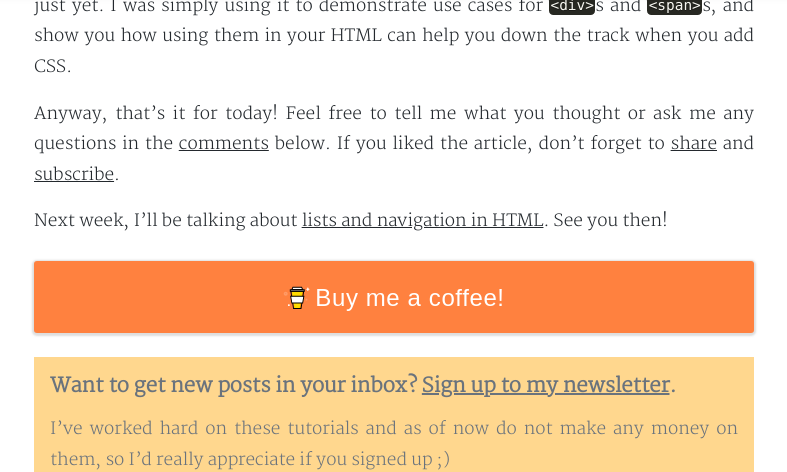
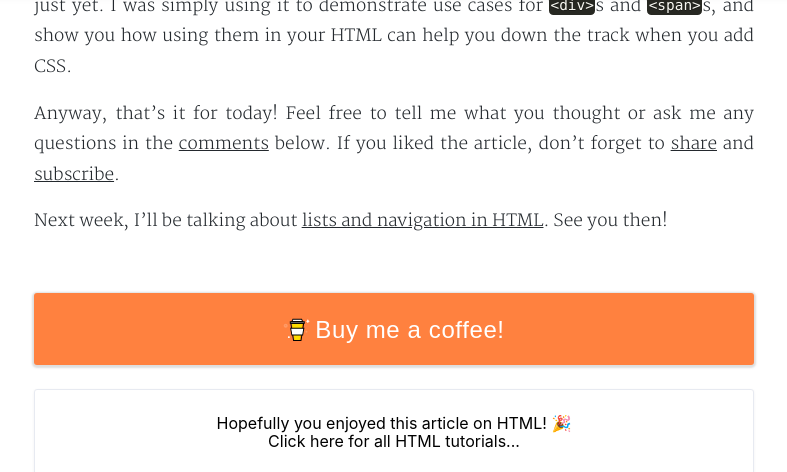
Before and after one commit to Booligoosh/codetheweb.blog, a Jekyll site: the page built from _posts/2017-10-22-wrapping-and-grouping-elements.md, in a window 1280 px wide and 1400 px high, scrolled down 4280 px. Shown: the top 472 px of the window, without its empty margins (246-1033 px from the left). Built offline with Jekyll 4.4.1, drawn with Linux system fonts in a browser that asks for light colours; nearby versions of some CDN libraries; some web fonts are replaced; comment, search, counter and statistics services are not loaded; a style sheet for code colours, icons or effects is not loaded; some of the changed text lies outside the part shown; grey boxes are pictures that could not be loaded.

Commit message:
Added HTML guide promo to bottom of posts

```diff
--- a/_layouts/post.html
+++ b/_layouts/post.html
@@ -62,17 +62,22 @@
             <br>
             {% endif %}
             {{ page.content }}
+        </article>
+        <section class="after-post">
             {% include bmc.html %}
-            <blockquote class="newsletter">
-                <h3 id="want-to-get-new-posts-in-your-inbox-sign-up-to-my-newsletter">Want to get new posts in your inbox? <a href="/newsletter">Sign up to my newsletter</a>.</h3>
-                <p>I’ve worked hard on these tutorials and as of now do not make any money on them, so I’d really appreciate if you signed up ;)</p>
-            </blockquote>
             {% capture tags_str %}{{ page.tags  | join: "," }}{% endcapture %}
             {% unless tags_str contains "Other" %}
             {% capture lang %}{% if tags_str contains "JavaScript" %}JavaScript{% elsif tags_str contains "CSS" %}CSS{% elsif tags_str contains "HTML" %}HTML{% endif %}{% endcapture %}
             <a href="/learn/{{lang | downcase}}" style="text-decoration: none"><div class="learn-link-post lang card-style"><span class="learn-link-home-title">Hopefully you enjoyed this article on {{lang}}! &#127881;<br>Click here for all {{lang}} tutorials...</span></div></a>
             {% endunless %}
-        </article>
+            <!-- <blockquote class="newsletter">
+                <h3 id="want-to-get-new-posts-in-your-inbox-sign-up-to-my-newsletter">Want to get new posts in your inbox? <a href="/newsletter">Sign up to my newsletter</a>.</h3>
+                <p>I’ve worked hard on these tutorials and as of now do not make any money on them, so I’d really appreciate if you signed up ;)</p>
+            </blockquote> -->
+            <div class="freebie-hero promo">
+                {% include guide-to-learning-html-freebie-hero.html %}
+            </div>
+        </section>
         <!--<a href="{{site.newsletter}}" class="btn subscribe-btn">Subscribe</a>-->
         {% if site.social-share %}
         {% include share.html %}
--- a/assets/css/style.scss
+++ b/assets/css/style.scss
@@ -945,6 +945,7 @@
 /* MY BMC CODE */
 .bmc-button {
     display: block !important;
+    box-sizing: border-box;
     width: max-content;
     margin: 1em auto !important;
     width: 100%;
@@ -1111,16 +1112,22 @@
     text-align: center;
 }
 
-body.home .freebie-hero {
+.freebie-hero.promo {
     padding: 1rem 0;
     margin-bottom: 32px !important;
     height: auto !important;
 }
-body.home .freebie-hero > *:first-child {
+.freebie-hero.promo > *:first-child {
     width: calc(695px * 0.8);
 }
-body.home .freebie-hero img {
+.freebie-hero.promo img {
     height: 20rem;
+}
+/* End freebie stuff */
+
+.after-post {
+    width: 720px;
+    margin: 0 auto;
 }
 
 /*.home-banner.post-pattern-circuitBoard,*/ .colorful-banner.post-pattern-circuitBoard, .learn-lang-banner.post-pattern-circuitBoard, .subscribe-btn, #share, .learn-index-banner {
@@ -1240,7 +1247,7 @@
 }
 
 @media screen and (max-width: 768px) {
-    .markdown-body, .post-wrapper, .read-next {
+    .markdown-body, .post-wrapper, .read-next, .after-post {
         width: 80%; /* Originally 92% by default theme styles */
     }
     .markdown-body p {
--- a/index.html
+++ b/index.html
@@ -27,7 +27,7 @@
           text-align:  center;
       "><span class="learn-link-home-title">{{site.homepage-message}}</span></div>
       {% endif %}
-        <section class="freebie-hero card-style">
+        <section class="freebie-hero promo card-style">
             {% include guide-to-learning-html-freebie-hero.html %}
         </section>
         <h2 class="recent-articles-title">Recent Articles:</h2>
```
